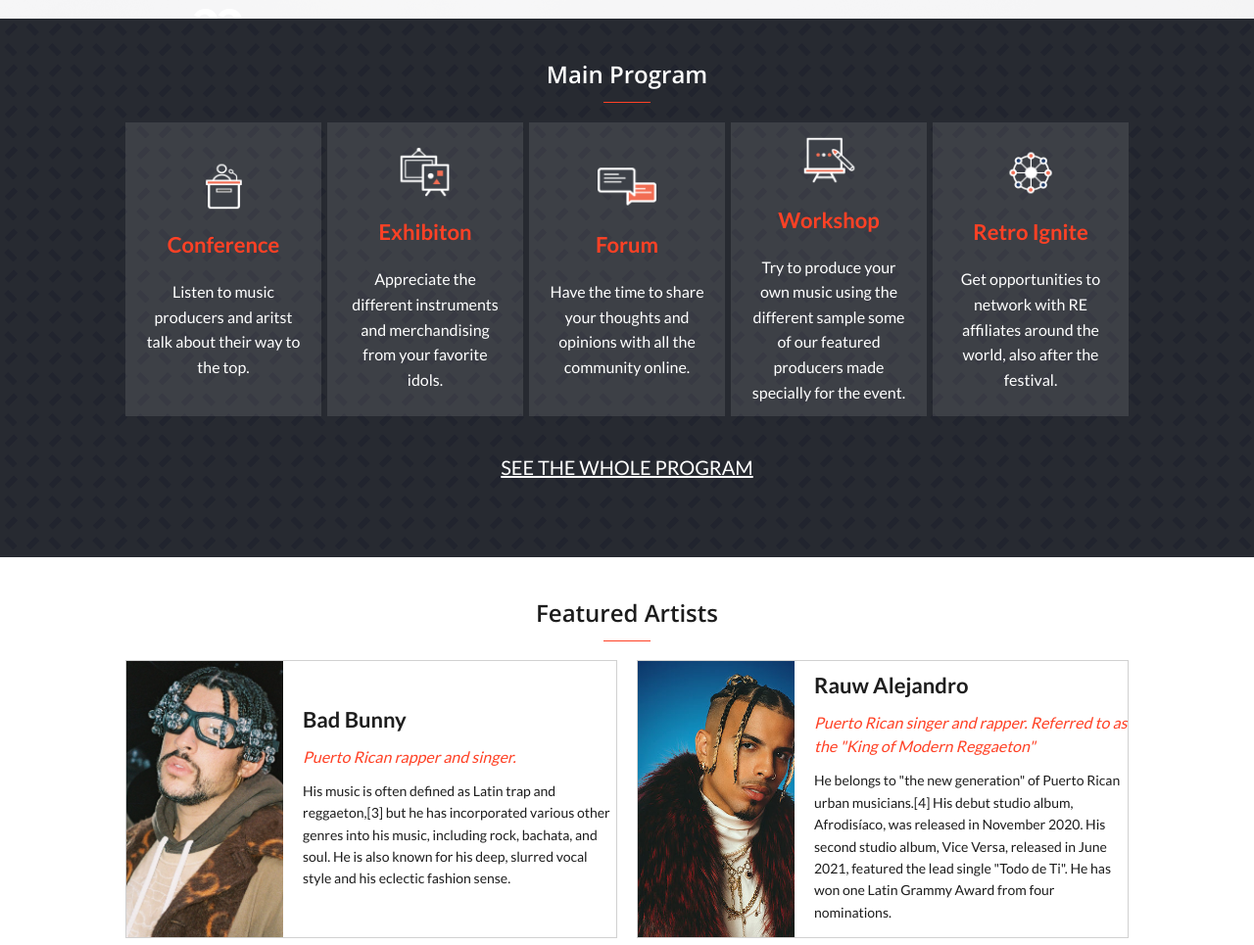
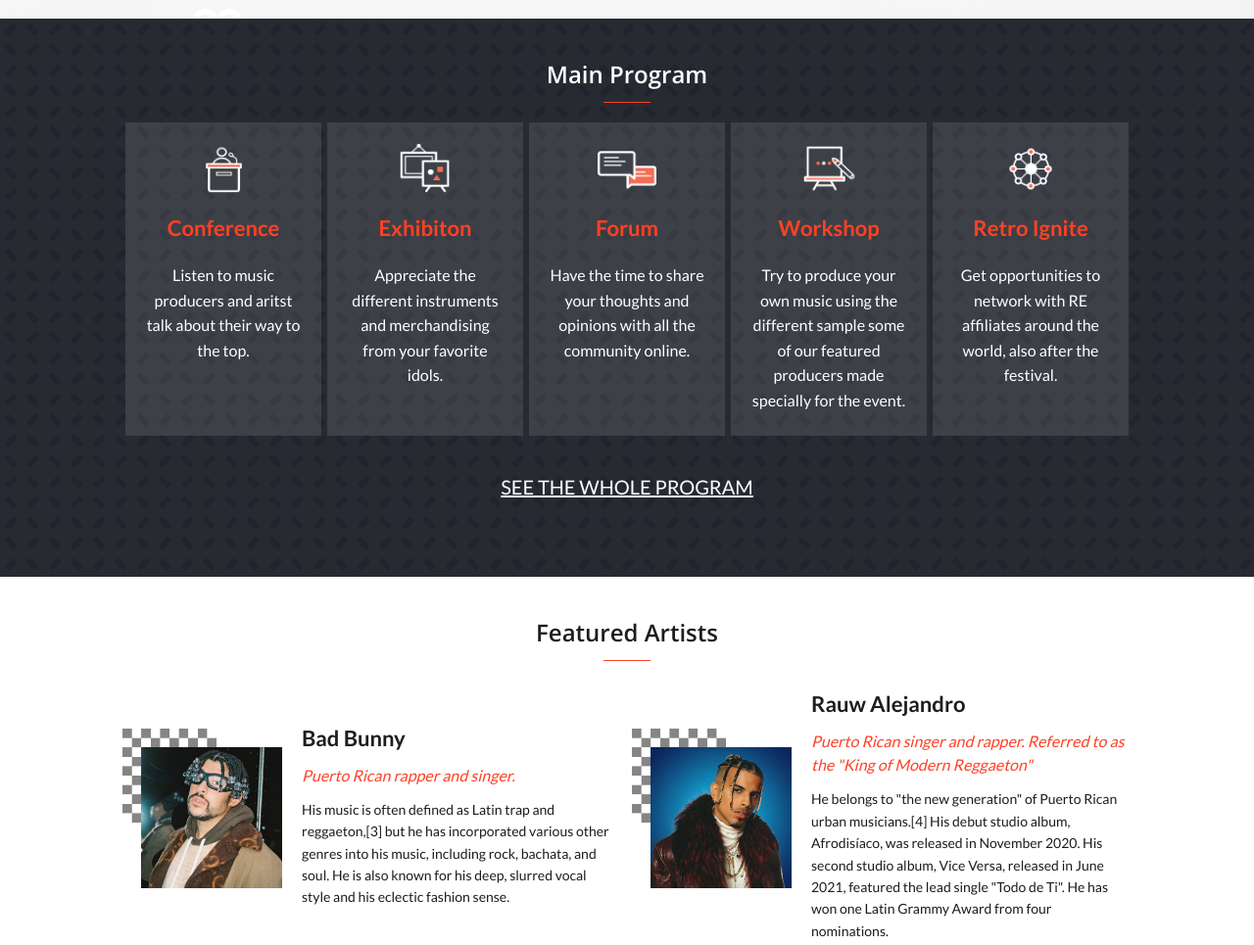
Before and after one commit to SlowKingV/conference-page, a website: page index.html in a window 1280 px wide. Shown: the part 900-1865 px from the top of the page at 98% size. Drawn offline with nearby package versions, Linux system fonts and the light colour scheme.

Commit message:
Apply featured artist design as said on the guidelines

```diff
--- a/css/home.css
+++ b/css/home.css
@@ -35,7 +35,8 @@
   align-items: center;
   background-color: var(--events-bg);
   display: flex;
-  gap: 1em;
+  gap: 0.8em;
+  justify-content: space-between;
   padding: 0 1em;
 }
 
@@ -45,7 +46,7 @@
 
 .event .name {
   color: var(--main-active);
-  flex: 0 0 30%;
+  flex: 0 0 35%;
 }
 
 .event .description {
@@ -70,11 +71,25 @@
 
 .artist .img-wrap {
   flex: none;
+  height: 100%;
   width: 8em;
+  display: flex;
+  justify-content: flex-end;
+  align-items: center;
+  position: relative;
+}
+
+.artist .checker {
+  position: relative;
+  top: -39px;
+  left: 69px;
+  width: 60%;
+  z-index: 0;
 }
 
 .artist .img {
-  width: 100%;
+  width: 90%;
+  z-index: 10;
 }
 
 .artist .info {
@@ -128,7 +143,7 @@
   .program-events {
     flex-direction: row;
     gap: 0.3em;
-    height: 13em;
+    height: 14em;
     margin: 0 auto 4em auto;
     max-width: var(--desktop-max-width);
   }
@@ -136,7 +151,7 @@
   .program-events .event {
     flex-direction: column;
     gap: 0;
-    justify-content: center;
+    justify-content: flex-start;
     padding: 1em;
     width: 20%;
     height: 100%;
@@ -168,17 +183,15 @@
   }
 
   .artist {
-    border: 1px solid var(--button-br);
     width: calc(50% - 0.5em - 2px);
   }
 
-  .artist .img-wrap {
-    height: 100%;
-  }
-
-  .artist .img {
-    height: 100%;
-    object-fit: cover;
+  .artist .checker {
+    position: relative;
+    top: -43px;
+    left: 77px;
+    width: 60%;
+    z-index: 0;
   }
 
   .more {
--- a/js/main.js
+++ b/js/main.js
@@ -74,7 +74,10 @@
 
 const buildCardHTML = (artist) => `
   <li class="artist">
-    <figure class="img-wrap"><img src="./assets/artists/${artist.image}" alt="Picture of ${artist.name}" class="img"></figure>
+    <figure class="img-wrap">
+      <img src="./assets/checkerboard.png" alt="" class="checker">
+      <img src="./assets/artists/${artist.image}" alt="Picture of ${artist.name}" class="img">
+    </figure>
     <div class="info">
       <h3 class="name">${artist.name}</h3>
       <em class="subtitle">${artist.title}</em>
```
Also changed, not shown: assets/checkerboard.png (added).
